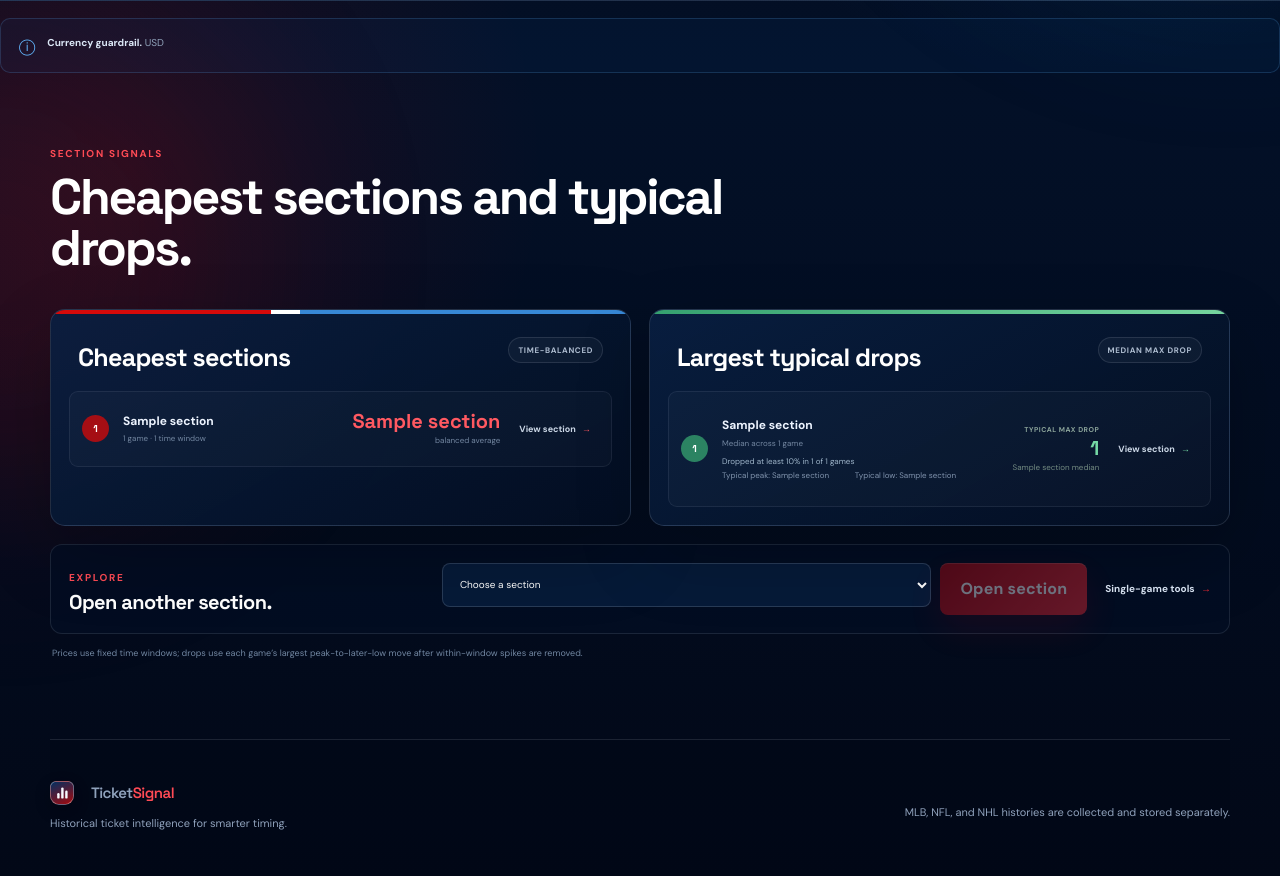
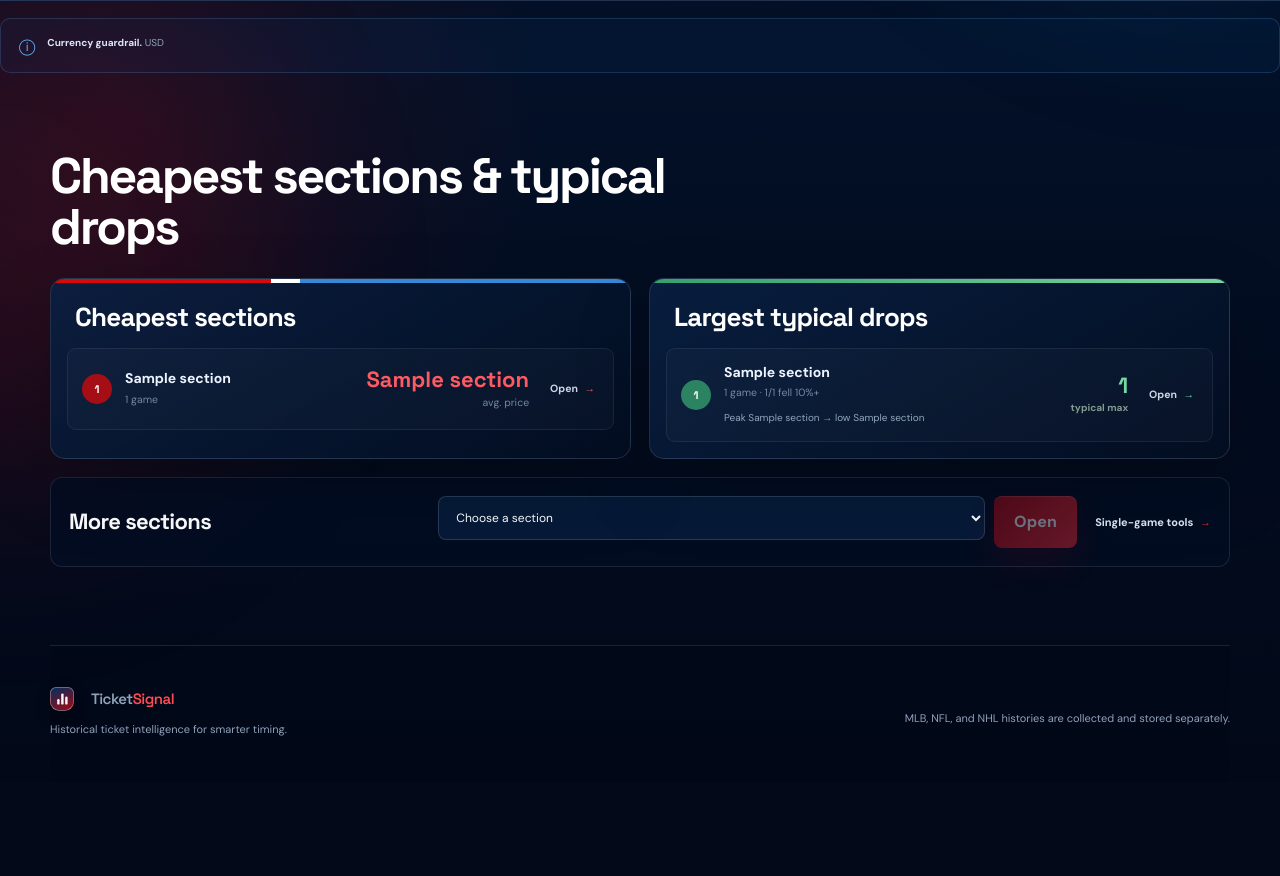
Before and after one commit to DevingGrosko/TicketPricePredictor-Public, a Flask app: template Flask_App/templates/nfl_stadium.html in a window 1280 px wide. Shown: the part 601-1477 px from the top of the page. After the commit the page ends 1337 px from the top, so only its background shows below. Run offline with Flask 3, Linux system fonts and the light colour scheme; the template is opened without the code that fills it: most values are stand-ins (such as "Sample title", 1, 10 or a date in 2020).

Commit message:
Simplify and enlarge team-report ranking cards (#63)
Reduce copy in the shared MLB, NFL, and NHL ranking cards, remove redundant overview labels, and modestly increase the type size for section names, supporting data, prices, percentages, links, and the section selector.

```diff
--- /dev/null
+++ b/Flask_App/static/css/ranking-readability.css
@@ -0,0 +1,132 @@
+/* Readability overrides for the compact team-report rankings. */
+
+.nfl-dashboard-section--compact .nfl-dashboard-section__heading {
+  margin-bottom: 24px;
+}
+
+.nfl-dashboard-section--compact .nfl-ranking-card > header {
+  padding: 24px 24px 17px;
+  align-items: center;
+}
+
+.nfl-dashboard-section--compact .nfl-ranking-card h3 {
+  margin: 0;
+  font-size: 26px;
+}
+
+.nfl-dashboard-section--compact .nfl-ranking-card ol {
+  padding: 0 16px 16px;
+  gap: 9px;
+}
+
+.nfl-dashboard-section--compact .nfl-ranking-card li,
+.nfl-dashboard-section--compact .nfl-ranking-card--drops .nfl-drop-profile-row {
+  min-height: 82px;
+  padding: 15px 14px;
+  gap: 13px;
+}
+
+.nfl-dashboard-section--compact .nfl-rank-number {
+  width: 30px;
+  height: 30px;
+  font-size: 11px;
+}
+
+.nfl-dashboard-section--compact .nfl-rank-copy {
+  gap: 5px;
+}
+
+.nfl-dashboard-section--compact .nfl-rank-copy strong {
+  font-size: 14px;
+  line-height: 1.25;
+}
+
+.nfl-dashboard-section--compact .nfl-rank-copy small,
+.nfl-dashboard-section--compact .nfl-rank-value small {
+  font-size: 10.5px;
+  line-height: 1.45;
+}
+
+.nfl-dashboard-section--compact .nfl-rank-value {
+  min-width: 94px;
+  gap: 5px;
+}
+
+.nfl-dashboard-section--compact .nfl-rank-value strong {
+  font-size: 22px;
+}
+
+.nfl-dashboard-section--compact .nfl-ranking-card li > a {
+  padding: 8px 4px 8px 8px;
+  font-size: 10.5px;
+}
+
+.nfl-dashboard-section--compact .nfl-drop-profile-copy {
+  gap: 4px;
+}
+
+.nfl-dashboard-section--compact .nfl-drop-profile-facts {
+  margin-top: 0;
+  display: block;
+}
+
+.nfl-dashboard-section--compact .nfl-drop-profile-facts span {
+  color: #91a6bd;
+  font-size: 10px;
+  line-height: 1.45;
+}
+
+.nfl-dashboard-section--compact .nfl-drop-profile-value {
+  min-width: 92px;
+  gap: 5px;
+}
+
+.nfl-dashboard-section--compact .nfl-drop-profile-value small {
+  color: #829b90;
+  font-size: 10px;
+  letter-spacing: 0;
+  text-transform: none;
+}
+
+.nfl-dashboard-section--compact .nfl-report-lookup h3 {
+  margin: 0;
+  font-size: 22px;
+}
+
+.nfl-dashboard-section--compact .nfl-report-lookup select {
+  font-size: 12px;
+}
+
+.nfl-dashboard-section--compact .nfl-report-lookup__link {
+  font-size: 11px;
+}
+
+@media (max-width: 760px) {
+  .nfl-dashboard-section--compact .nfl-ranking-card li,
+  .nfl-dashboard-section--compact .nfl-ranking-card--drops .nfl-drop-profile-row {
+    grid-template-columns: 30px minmax(0, 1fr) auto;
+  }
+
+  .nfl-dashboard-section--compact .nfl-ranking-card li > a,
+  .nfl-dashboard-section--compact .nfl-drop-profile-row > a {
+    grid-column: 2 / -1;
+    justify-self: start;
+    padding-top: 0;
+  }
+}
+
+@media (max-width: 480px) {
+  .nfl-dashboard-section--compact .nfl-ranking-card li,
+  .nfl-dashboard-section--compact .nfl-ranking-card--drops .nfl-drop-profile-row {
+    grid-template-columns: 28px minmax(0, 1fr);
+  }
+
+  .nfl-dashboard-section--compact .nfl-rank-value,
+  .nfl-dashboard-section--compact .nfl-drop-profile-value,
+  .nfl-dashboard-section--compact .nfl-ranking-card li > a,
+  .nfl-dashboard-section--compact .nfl-drop-profile-row > a {
+    grid-column: 2;
+    justify-self: start;
+    text-align: left;
+  }
+}
--- a/Flask_App/templates/nfl_stadium.html
+++ b/Flask_App/templates/nfl_stadium.html
@@ -8,7 +8,8 @@
   <link rel="stylesheet" href="{{ url_for('static', filename='css/nfl-stadium.css') }}?v=3">
   {% if sport_key == 'nhl' %}<link rel="stylesheet" href="{{ url_for('static', filename='css/nhl.css') }}?v=2">{% endif %}
   {% if sport_key == 'mlb' %}<link rel="stylesheet" href="{{ url_for('static', filename='css/mlb.css') }}?v=1">{% endif %}
-  <link rel="stylesheet" href="{{ url_for('static', filename='css/venue-insights.css') }}?v=3">
+  <link rel="stylesheet" href="{{ url_for('static', filename='css/venue-insights.css') }}?v=4">
+  <link rel="stylesheet" href="{{ url_for('static', filename='css/ranking-readability.css') }}?v=1">
 {% endblock %}
 
 {% block content %}
@@ -96,8 +97,7 @@
       <section class="nfl-dashboard-section nfl-dashboard-section--compact" id="overview">
         <div class="nfl-dashboard-section__heading">
           <div>
-            <span class="nfl-section-kicker">Section signals</span>
-            <h2>Cheapest sections and typical drops.</h2>
+            <h2>Cheapest sections &amp; typical drops</h2>
           </div>
         </div>
 
@@ -105,7 +105,6 @@
           <article class="nfl-ranking-card">
             <header>
               <div><h3>Cheapest sections</h3></div>
-              <span class="nfl-ranking-card__badge">Time-balanced</span>
             </header>
             <ol>
               {% for section in cheapest_sections %}
@@ -113,10 +112,10 @@
                   <span class="nfl-rank-number">{{ loop.index }}</span>
                   <div class="nfl-rank-copy">
                     <strong>{{ section.name }}</strong>
-                    <small>{{ section.game_count }} game{% if section.game_count != 1 %}s{% endif %} · {{ section.price_bucket_count }} time window{% if section.price_bucket_count != 1 %}s{% endif %}{% if section.is_low_price_sample %} · small sample{% endif %}</small>
+                    <small>{{ section.game_count }} game{% if section.game_count != 1 %}s{% endif %}{% if section.is_low_price_sample %} · small sample{% endif %}</small>
                   </div>
-                  <div class="nfl-rank-value"><strong>{{ section.typical_price_label }}</strong><small>balanced average</small></div>
-                  {% if section.detail_url %}<a href="{{ section.detail_url }}" aria-label="Open details for {{ section.name }}">View section <span aria-hidden="true">&#8594;</span></a>{% endif %}
+                  <div class="nfl-rank-value"><strong>{{ section.typical_price_label }}</strong><small>avg. price</small></div>
+                  {% if section.detail_url %}<a href="{{ section.detail_url }}" aria-label="Open details for {{ section.name }}">Open <span aria-hidden="true">&#8594;</span></a>{% endif %}
                 </li>
               {% else %}
                 <li class="nfl-ranking-empty">No section prices are available yet.</li>
@@ -127,7 +126,6 @@
           <article class="nfl-ranking-card nfl-ranking-card--drops">
             <header>
               <div><h3>Largest typical drops</h3></div>
-              <span class="nfl-ranking-card__badge">Median max drop</span>
             </header>
             <ol>
               {% for section in biggest_drops %}
@@ -135,19 +133,18 @@
                   <span class="nfl-rank-number">{{ loop.index }}</span>
                   <div class="nfl-rank-copy nfl-drop-profile-copy">
                     <strong>{{ section.name }}</strong>
-                    <small>Median across {{ section.drop_game_count }} game{% if section.drop_game_count != 1 %}s{% endif %}</small>
-                    <div class="nfl-drop-profile-facts">
-                      <span>Dropped at least {{ section.material_drop_threshold|int }}% in {{ section.material_drop_game_count }} of {{ section.drop_game_count }} games</span>
-                      {% if section.drop_peak_label %}<span>Typical peak: {{ section.drop_peak_label }}</span>{% endif %}
-                      {% if section.drop_low_label %}<span>Typical low: {{ section.drop_low_label }}</span>{% endif %}
-                    </div>
+                    <small>{{ section.drop_game_count }} game{% if section.drop_game_count != 1 %}s{% endif %} · {{ section.material_drop_game_count }}/{{ section.drop_game_count }} fell {{ section.material_drop_threshold|int }}%+</small>
+                    {% if section.drop_peak_label and section.drop_low_label %}
+                      <div class="nfl-drop-profile-facts">
+                        <span>Peak {{ section.drop_peak_label|replace(' before', '') }} → low {{ section.drop_low_label|replace(' before', '') }}</span>
+                      </div>
+                    {% endif %}
                   </div>
                   <div class="nfl-rank-value nfl-rank-value--drop nfl-drop-profile-value">
-                    <small>Typical max drop</small>
                     <strong>{{ section.typical_max_drop_percent_label }}</strong>
-                    <span>{{ section.typical_max_drop_dollar_label }} median</span>
+                    <small>typical max</small>
                   </div>
-                  {% if section.detail_url %}<a href="{{ section.detail_url }}" aria-label="Open details for {{ section.name }}">View section <span aria-hidden="true">&#8594;</span></a>{% endif %}
+                  {% if section.detail_url %}<a href="{{ section.detail_url }}" aria-label="Open details for {{ section.name }}">Open <span aria-hidden="true">&#8594;</span></a>{% endif %}
                 </li>
               {% else %}
                 <li class="nfl-ranking-empty">More completed game history is needed.</li>
@@ -158,8 +155,7 @@
 
         <div class="nfl-report-lookup">
           <div>
-            <span class="nfl-section-kicker">Explore</span>
-            <h3>Open another section.</h3>
+            <h3>More sections</h3>
           </div>
           <form data-section-jump>
             <label class="sr-only" for="section-jump">Choose a section</label>
@@ -169,12 +165,10 @@
                 {% if section.detail_url %}<option value="{{ section.detail_url }}">{{ section.name }} · {{ section.typical_price_label }}</option>{% endif %}
               {% endfor %}
             </select>
-            <button class="button nfl-button nfl-button--primary" type="submit" data-section-jump-button disabled>Open section</button>
+            <button class="button nfl-button nfl-button--primary" type="submit" data-section-jump-button disabled>Open</button>
           </form>
           <a class="nfl-report-lookup__link" href="{{ home_url }}#single-game">Single-game tools <span aria-hidden="true">&#8594;</span></a>
         </div>
-
-        <p class="nfl-report-method-note">Prices use fixed time windows; drops use each game’s largest peak-to-later-low move after within-window spikes are removed.</p>
       </section>
 
     {% endif %}
```
Also changed, not shown: tests/test_navigation_and_parking_filter.py (+8 -3 lines).
